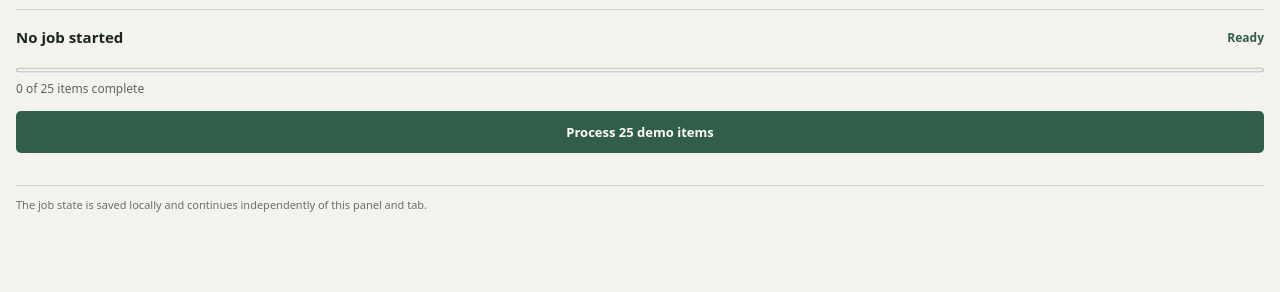
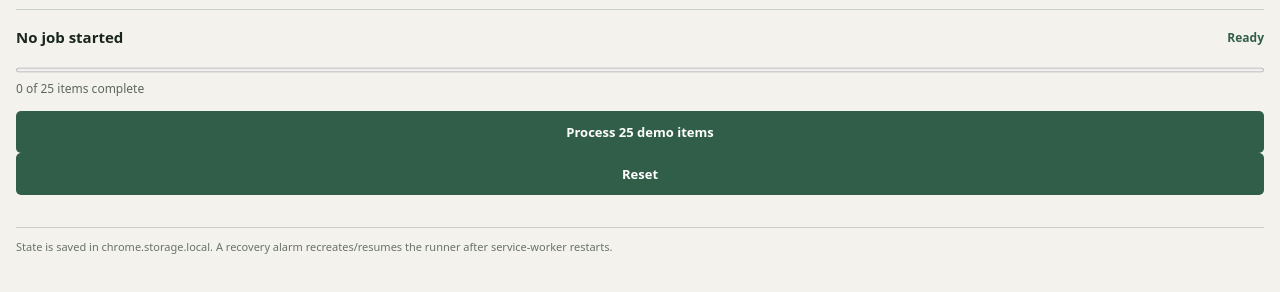
Before and after one commit to myidealwrld/browser-extension-ui-kit, a browser extension: page sidepanel/index.html in a window 1280 px wide. Shown: the part 70-362 px from the top of the page. Drawn offline with Linux system fonts and the light colour scheme.

Commit message:
Harden Chrome side-panel runtime and recovery

```diff
--- a/sidepanel/index.html
+++ b/sidepanel/index.html
@@ -9,14 +9,18 @@
 <body>
   <main>
     <header><p class="eyebrow">MV3 SIDE PANEL</p><h1>Background job</h1></header>
+    <p id="error" class="error" role="alert" hidden></p>
     <section class="job" aria-live="polite">
       <div class="job-head"><h2 id="job-title">No job started</h2><span id="job-status">Ready</span></div>
       <progress id="progress" max="25" value="0"></progress>
       <p id="progress-label">0 of 25 items complete</p>
-      <button id="start" type="button">Process 25 demo items</button>
+      <div class="actions">
+        <button id="start" type="button">Process 25 demo items</button>
+        <button id="reset" class="secondary" type="button">Reset</button>
+      </div>
       <ul id="items" aria-label="Demo item progress"></ul>
     </section>
-    <p class="footer">The job state is saved locally and continues independently of this panel and tab.</p>
+    <p class="footer">State is saved in chrome.storage.local. A recovery alarm recreates/resumes the runner after service-worker restarts.</p>
   </main>
   <script type="module" src="panel.js"></script>
 </body>
```
